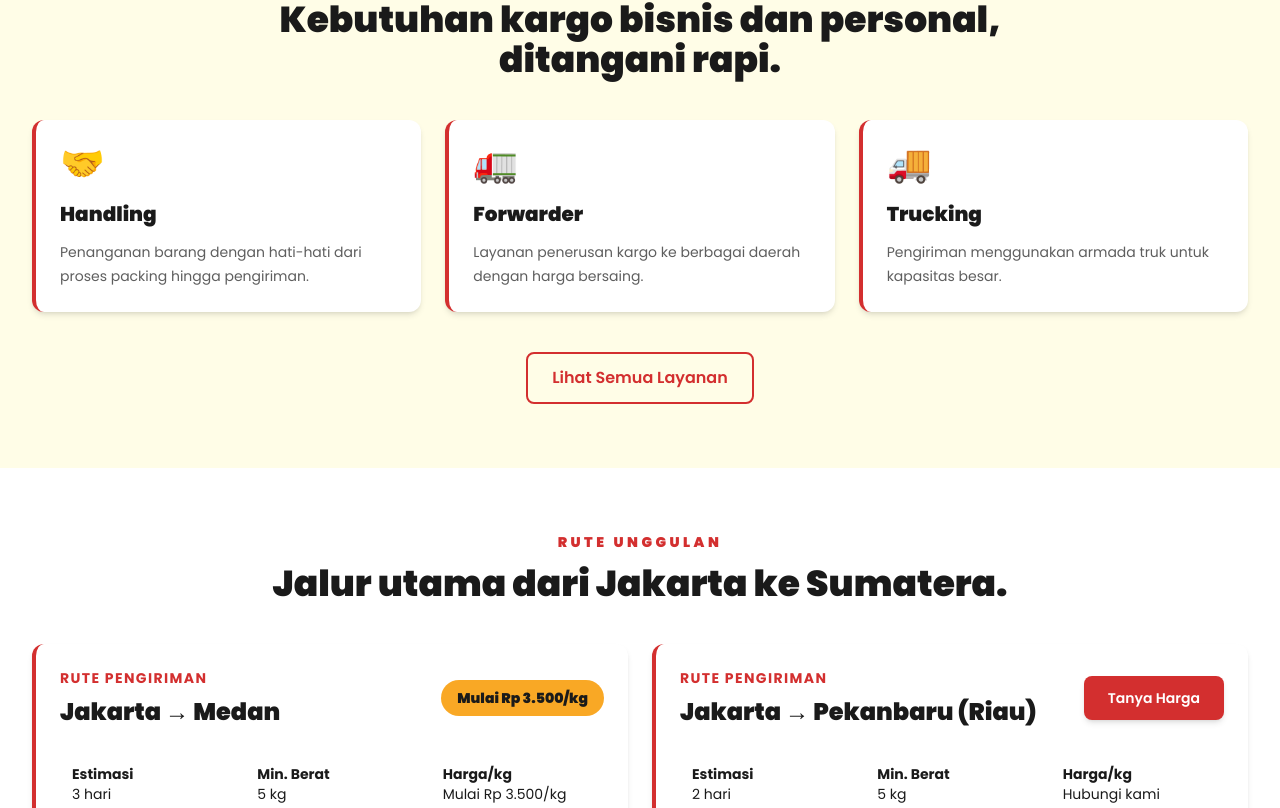
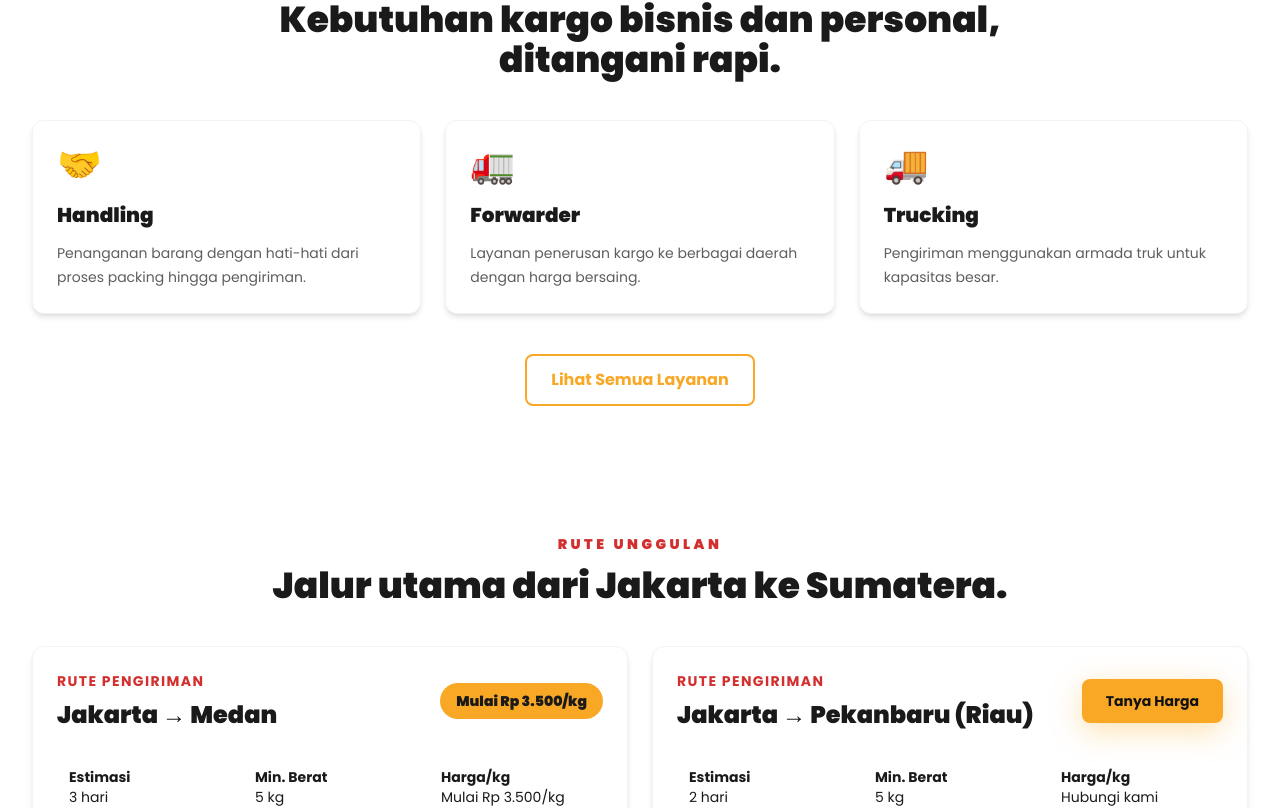
Before and after one commit to ghootech-sketch/acc-logistik, a Next.js app: page / in a window 1280 px wide. Shown: the part 1040-1848 px from the top of the page. Built offline with nearby package versions, Linux system fonts and the light colour scheme.

Commit message:
feat: retheme globals yellow dominant

```diff
--- a/app/globals.css
+++ b/app/globals.css
@@ -4,7 +4,7 @@
 
 :root {
   color: #1A1A1A;
-  background: #FFFDE7;
+  background: #FFFFFF;
 }
 
 html {
@@ -12,18 +12,12 @@ html {
 }
 
 body {
-  background: #FFFDE7;
+  background: #FFFFFF;
 }
 
 @keyframes fadeInUp {
-  from {
-    opacity: 0;
-    transform: translateY(30px);
-  }
-  to {
-    opacity: 1;
-    transform: translateY(0);
-  }
+  from { opacity: 0; transform: translateY(30px); }
+  to   { opacity: 1; transform: translateY(0); }
 }
 
 .section-padding {
@@ -35,13 +29,13 @@ body {
 }
 
 .btn-primary {
-  @apply inline-flex items-center justify-center rounded-lg bg-brand-red px-6 py-3 font-semibold text-white shadow-md transition hover:-translate-y-0.5 hover:bg-red-700;
+  @apply inline-flex items-center justify-center rounded-lg bg-brand-yellow px-6 py-3 font-bold text-brand-black shadow-yellow transition hover:-translate-y-0.5 hover:bg-yellow-400;
 }
 
 .btn-secondary {
-  @apply inline-flex items-center justify-center rounded-lg border-2 border-brand-red px-6 py-3 font-semibold text-brand-red transition hover:-translate-y-0.5 hover:bg-brand-red hover:text-white;
+  @apply inline-flex items-center justify-center rounded-lg border-2 border-brand-yellow px-6 py-3 font-bold text-brand-yellow transition hover:-translate-y-0.5 hover:bg-brand-yellow hover:text-brand-black;
 }
 
 .card {
-  @apply rounded-xl bg-white p-6 shadow-md transition hover:-translate-y-1 hover:shadow-lg;
+  @apply rounded-xl bg-white p-6 shadow-md transition hover:-translate-y-1 hover:shadow-lg border border-gray-100;
 }
```
